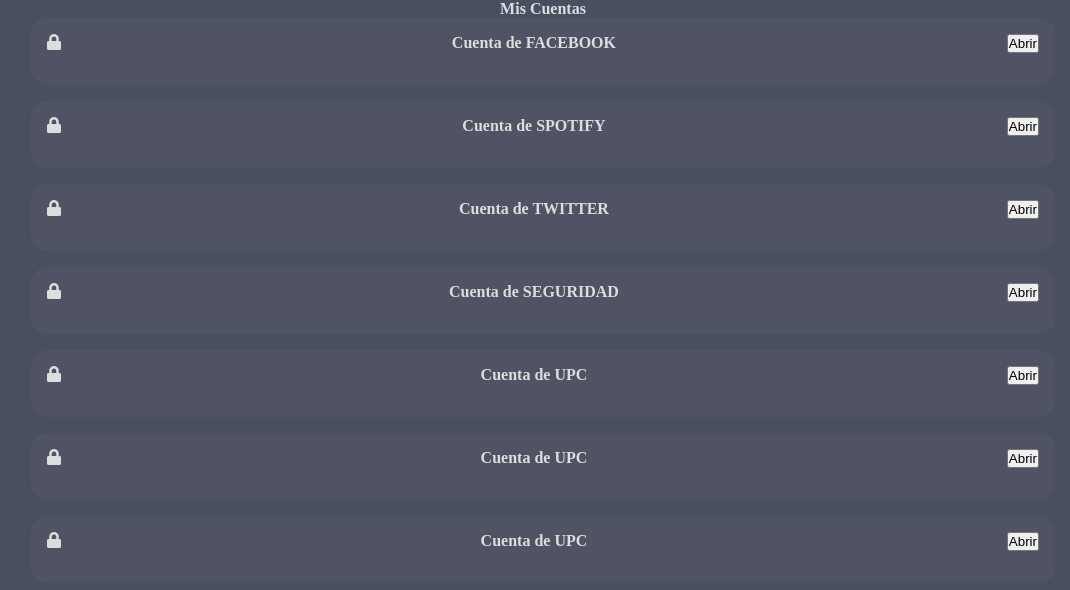
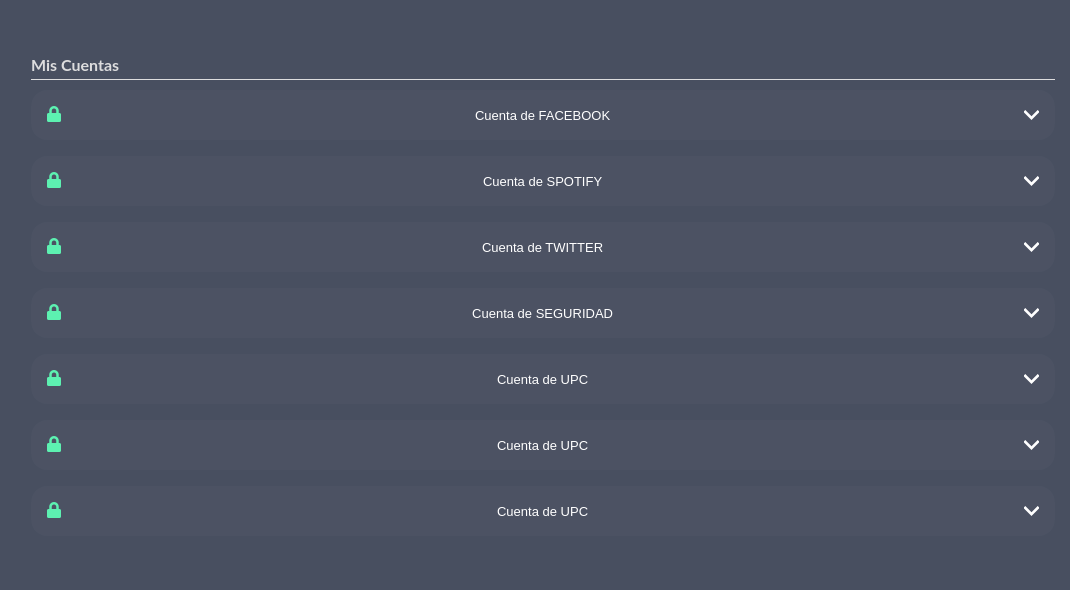
Before and after one commit to willingtonortiz/MatematicaComputacional, an Angular app: page /cuentas in a window 1280 px wide. Shown: the top 590 px of the page, without its empty margins (97-1167 px from the left). Built offline with nearby package versions, Linux system fonts and the light colour scheme.

Commit message:
Se hizo mediaqueries de Android / 360px

```diff
--- a/src/app/cuentas/cuenta/cuenta.component.html
+++ b/src/app/cuentas/cuenta/cuenta.component.html
@@ -1,17 +1,17 @@
 <div class="contenedor">
 	<div class="nombre">
 		<h2 class="candado"><i class="fas fa-lock"></i></h2>
-		<h2>Cuenta de {{cuenta.tipo}}</h2>
-		<button class="botonToggle" (click)="cifrarAlgo()">Abrir</button>
+		<h2 id="descr-cuenta">Cuenta de {{cuenta.tipo}}</h2>
+		<button class="botonToggle" (click)="cifrarAlgo()"></button>
 	</div>
 	<div class=" contenido" [hidden]="escondido">
 		<div class="fila">
 			<h2>Usuario / Correo</h2>
-			<h2 class="usuario">{{cuenta.usuario}}</h2>
+			<h2 class="usuario encript-data">{{cuenta.usuario}}</h2>
 		</div>
 		<div class="fila">
 			<h2>Contraseña / PIN</h2>
-			<h2 class="contrasenia">{{cuenta.contrasenia}}</h2>
+			<h2 class="contrasenia encript-data">{{cuenta.contrasenia}}</h2>
 		</div>
 	</div>
 </div>
--- a/src/app/cuentas/cuenta/cuenta.component.scss
+++ b/src/app/cuentas/cuenta/cuenta.component.scss
@@ -1,7 +1,8 @@
 .contenedor {
-	background-color: #4F5363;
+	background-color: rgba(255, 255, 255, .02);
 	display: flex;
 	flex-flow: column nowrap;
+	align-content: center;
 	padding: 1rem;
 	border-radius: 1rem;
 
@@ -9,12 +10,35 @@
 		display: inherit;
 		flex-flow: row nowrap;
 		justify-content: space-between;
-		margin-bottom: 1rem;
+		align-items: center;
+
+		// margin-bottom: 1rem;
+		.candado {
+			color: #5DF1B1;
+		}
 
 		h2 {
 			font-size: 1rem;
-			color: #DDDDDE;
+			color: #FFFFFF;
+			// font-family: 'Open Sans', sans-serif;
+			font-family: 'Raleway', sans-serif;
+			font-weight: 500;
+
 		}
+		#descr-cuenta{
+			font-size: 20px;
+		}
+
+		.botonToggle {
+			width: 30px;
+			height: 20px;
+			background: url('../../../assets/dropdown.svg');
+			background-position: center center;
+			background-size: cover;
+			border: none;
+			transform-origin: center center;
+		}
+
 	}
 
 	.contenido {
@@ -26,10 +50,21 @@
 			flex-flow: row nowrap;
 			justify-content: space-between;
 			align-items: center;
+			width: 80%;
+			margin:  0 auto;
 
 			h2 {
 				font-size: .8rem;
 				color: #DDDDDE;
+				font-family: 'Montserrat', sans-serif;
+				font-weight: 300;
+				line-height: 1.9;
+				text-align: left;
+
+			}
+			.encript-data{
+				color: #5DF1B1;
+				text-shadow: 0 0 2px  #5DF1B1;
 			}
 		}
 	}
@@ -40,3 +75,32 @@
 
 
 }
+
+/*
+		======== ======== ANDROID DEVICE ======== ========
+	*/
+
+@media only screen and (min-width:360px) {
+	.contenedor {
+		.nombre {
+			#descr-cuenta{
+				font-size: 13px;
+			}
+			.botonToggle {
+				width: 15px;
+				height: 10px;
+				background: url('../../../assets/dropdown.svg');
+				background-position: center center;
+				background-size: cover;
+				border: none;
+				transform-origin: center center;
+			}
+		}
+		.contenido{
+			margin-top: 20px;
+		}
+	}
+
+
+
+}
--- a/src/app/cuentas/cuentas/cuentas.component.scss
+++ b/src/app/cuentas/cuentas/cuentas.component.scss
@@ -5,9 +5,12 @@
 	height: 100%;
 
 	.titulo {
+		margin-top: 50px;
 		h2 {
 			font-size: 1rem;
 			color: #DDDDDE;
+			font-family: 'Lato', sans-serif;
+
 		}
 	}
 
@@ -23,3 +26,19 @@
 		}
 	}
 }
+	/*
+		======== ======== ANDROID DEVICE ======== ========
+	*/
+
+	@media only screen and (min-width:360px){
+		.titulo{
+			margin: 50px auto 10px;
+			padding: 5px 0;
+			border-bottom: 1px solid #DDDDDE;
+			width: 80%;
+			text-align: left;
+		}
+
+
+
+	}
--- a/src/app/inicio/cabecera/cabecera.component.html
+++ b/src/app/inicio/cabecera/cabecera.component.html
@@ -2,6 +2,6 @@
 
     <h1>P4sswOrds</h1>
 
-    <button routerLink='../cuentas'>Iniciar Sesión</button>
+    <button id="btn-login" routerLink='../cuentas'>Iniciar Sesión</button>
 
 </div>
```
Also changed, not shown: src/app/inicio/cabecera/cabecera.component.scss (+10 -0 lines), src/assets/dropdown.svg (added).
